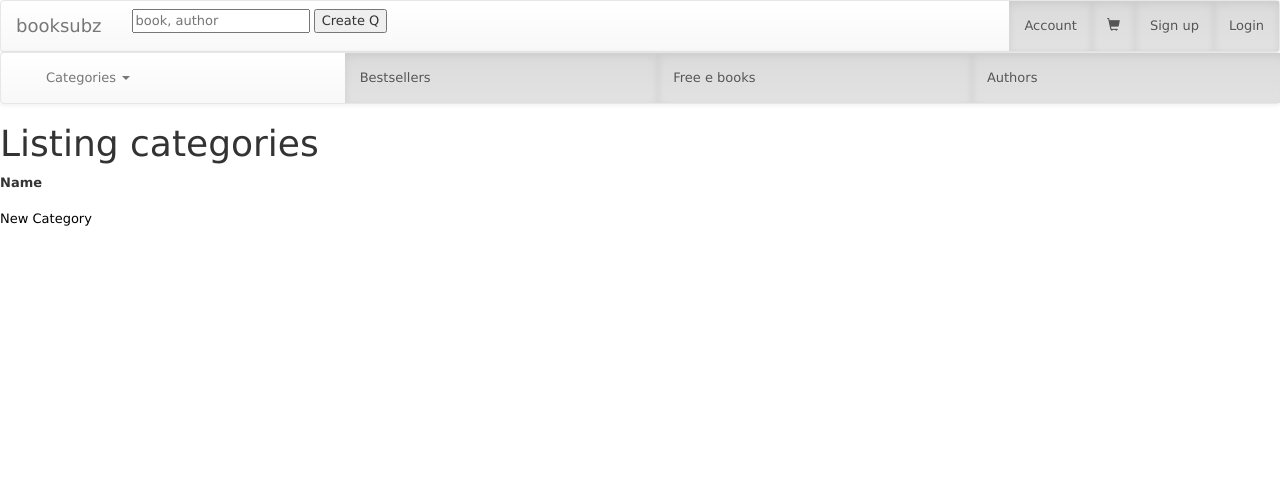
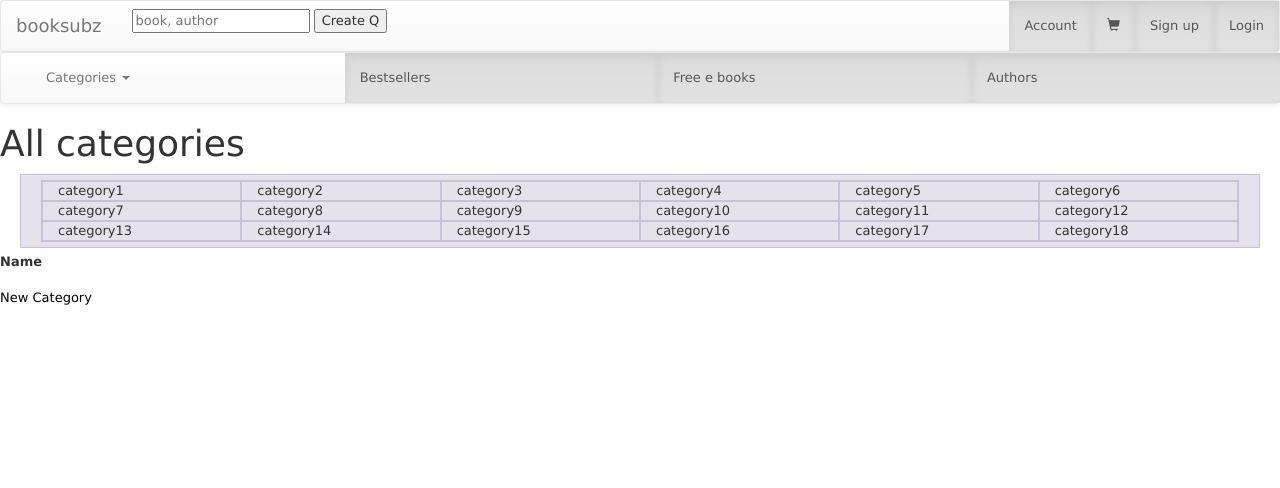
Before and after one commit to PiersKarpinski/project_3_booksubz, a Rails app: template app/views/categories/index.html.erb in a window 1280 px wide. Shown: the top 488 px of the page. Run offline with Rails 7, Linux system fonts and the light colour scheme; the template is opened without the code that fills it, so the values that code supplies are empty; style sheets or scripts are compiled from the project's sources; parts of the project's set-up code (start-up, migrations or seed data) failed here and were passed over; some libraries are stand-ins or nearby versions.

Commit message:
basic category layout

```diff
--- a/app/views/categories/index.html.erb
+++ b/app/views/categories/index.html.erb
@@ -1,4 +1,27 @@
-<h1>Listing categories</h1>
+<h1>All categories</h1>
+
+<div class= "row show-grid">
+  <div class="row">
+    <div class="col-xs-6 col-sm-4 col-md-2">category1</div>
+    <div class="col-xs-6 col-sm-4 col-md-2">category2</div>
+    <div class="col-xs-6 col-sm-4 col-md-2">category3</div>
+    <div class="col-xs-6 col-sm-4 col-md-2">category4</div>
+    <div class="col-xs-6 col-sm-4 col-md-2">category5</div>
+    <div class="col-xs-6 col-sm-4 col-md-2">category6</div>
+    <div class="col-xs-6 col-sm-4 col-md-2">category7</div>
+    <div class="col-xs-6 col-sm-4 col-md-2">category8</div>
+    <div class="col-xs-6 col-sm-4 col-md-2">category9</div>
+    <div class="col-xs-6 col-sm-4 col-md-2">category10</div>
+    <div class="col-xs-6 col-sm-4 col-md-2">category11</div>
+    <div class="col-xs-6 col-sm-4 col-md-2">category12</div>
+    <div class="col-xs-6 col-sm-4 col-md-2">category13</div>
+    <div class="col-xs-6 col-sm-4 col-md-2">category14</div>
+    <div class="col-xs-6 col-sm-4 col-md-2">category15</div>
+    <div class="col-xs-6 col-sm-4 col-md-2">category16</div>
+    <div class="col-xs-6 col-sm-4 col-md-2">category17</div>
+    <div class="col-xs-6 col-sm-4 col-md-2">category18</div>
+  </div>
+</div>
 
 <table>
   <tr>
--- a/app/views/layouts/application.html.erb
+++ b/app/views/layouts/application.html.erb
@@ -26,7 +26,7 @@
             <span class="icon-bar"></span>
             <span class="icon-bar"></span>
           </button>
-          <a class="navbar-brand" href="#">booksubz</a>
+          <a class="navbar-brand" href="/">booksubz</a>
         </div>
 
         <!-- Collect the nav links, forms, and other content for toggling -->
@@ -77,7 +77,7 @@
           <li class="dropdown nav_2">
             <a href="#" class="dropdown-toggle" data-toggle="dropdown">Categories <span class="caret"></span></a>
             <ul class="dropdown-menu" role="menu">
-              <li><a href="#">All</a></li>
+              <li><%= link_to "All", categories_path %></li>
               <li class="divider"></li>
               <li><a href="#">Biography & Memoir</a></li>
               <li><a href="#">Business & Economics</a></li>
```
